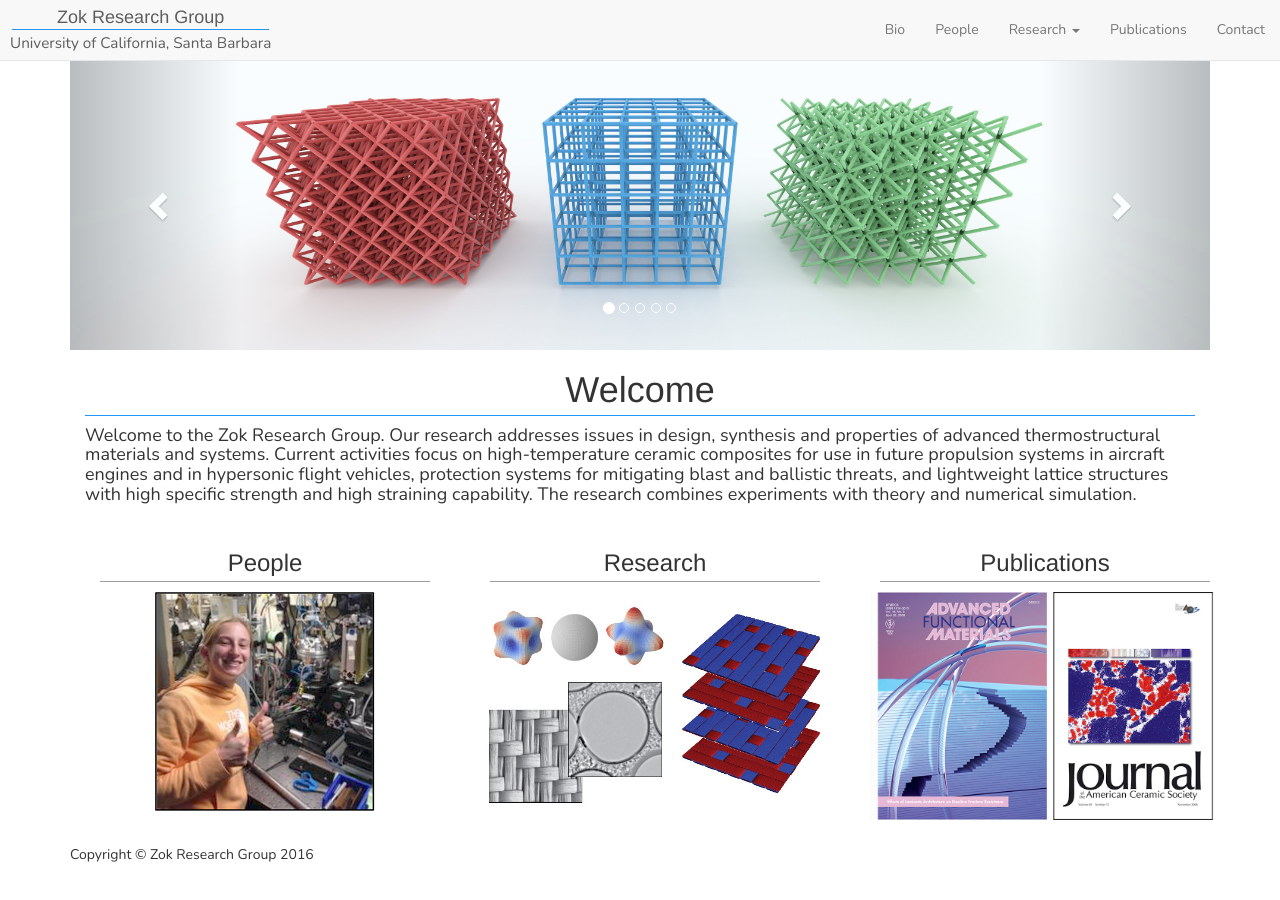
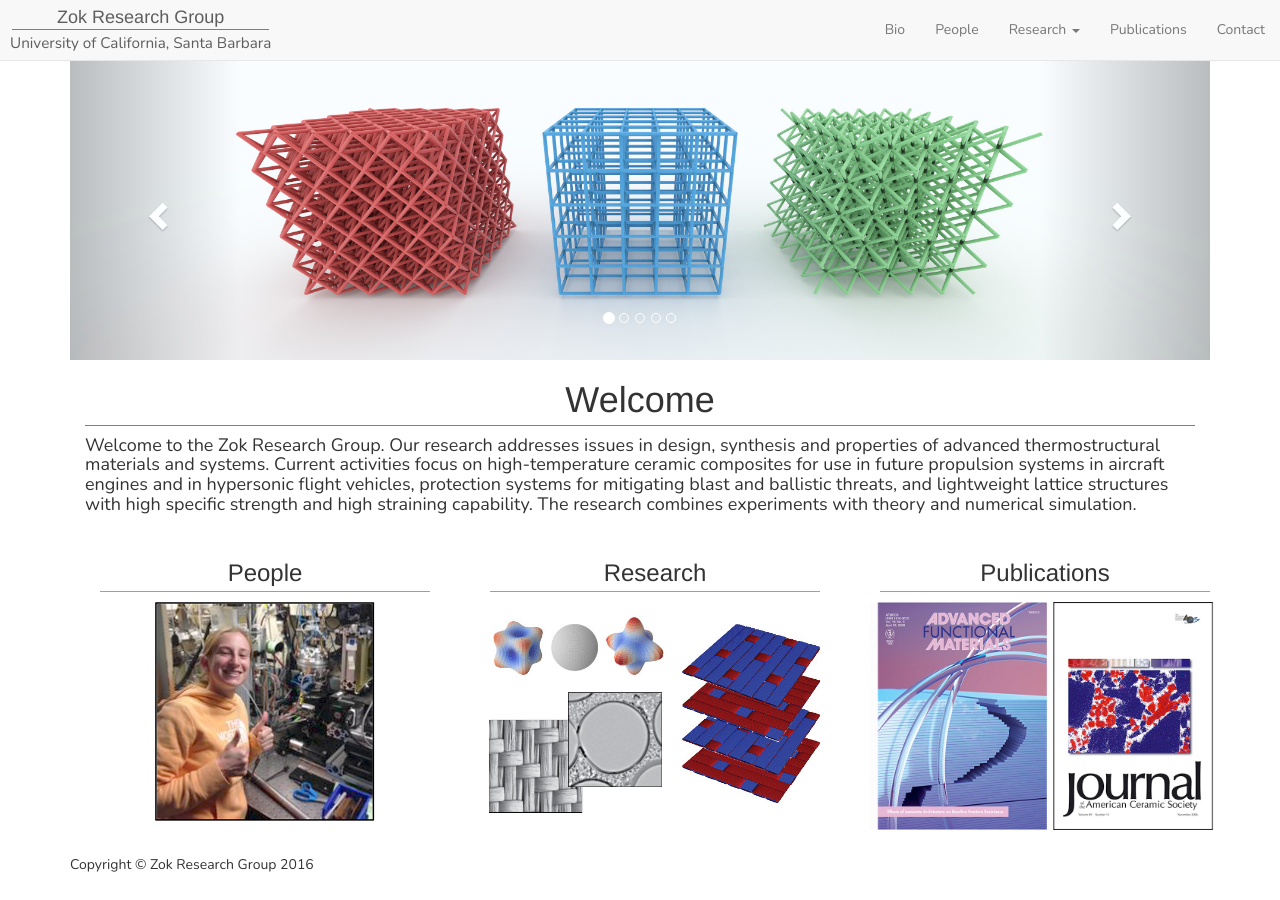
Before and after one commit to latture/zok-group-website, a Jekyll site: the page built from index.html, in a window 1280 px wide. Built offline with Jekyll 4.4.1, drawn with Linux system fonts in a browser that asks for light colours; some web fonts are replaced.

Commit message:
Set top margin of body to navbar height.

```diff
--- a/assets/css/style.scss
+++ b/assets/css/style.scss
@@ -14,7 +14,7 @@
 }
 
 body {
-    margin-top: 50px;
+    margin-top: $navbar-height;
 }
 
 /*
```
